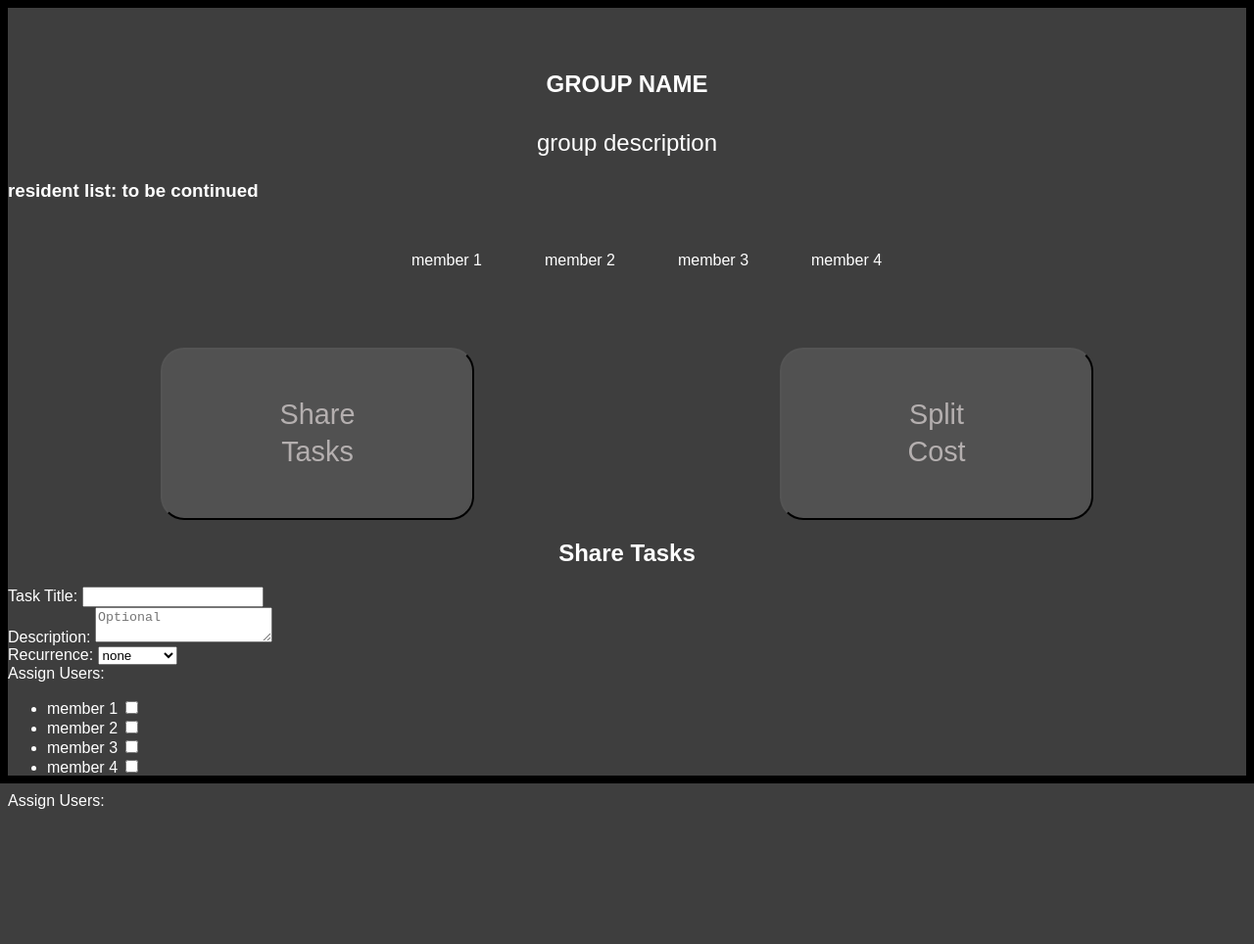
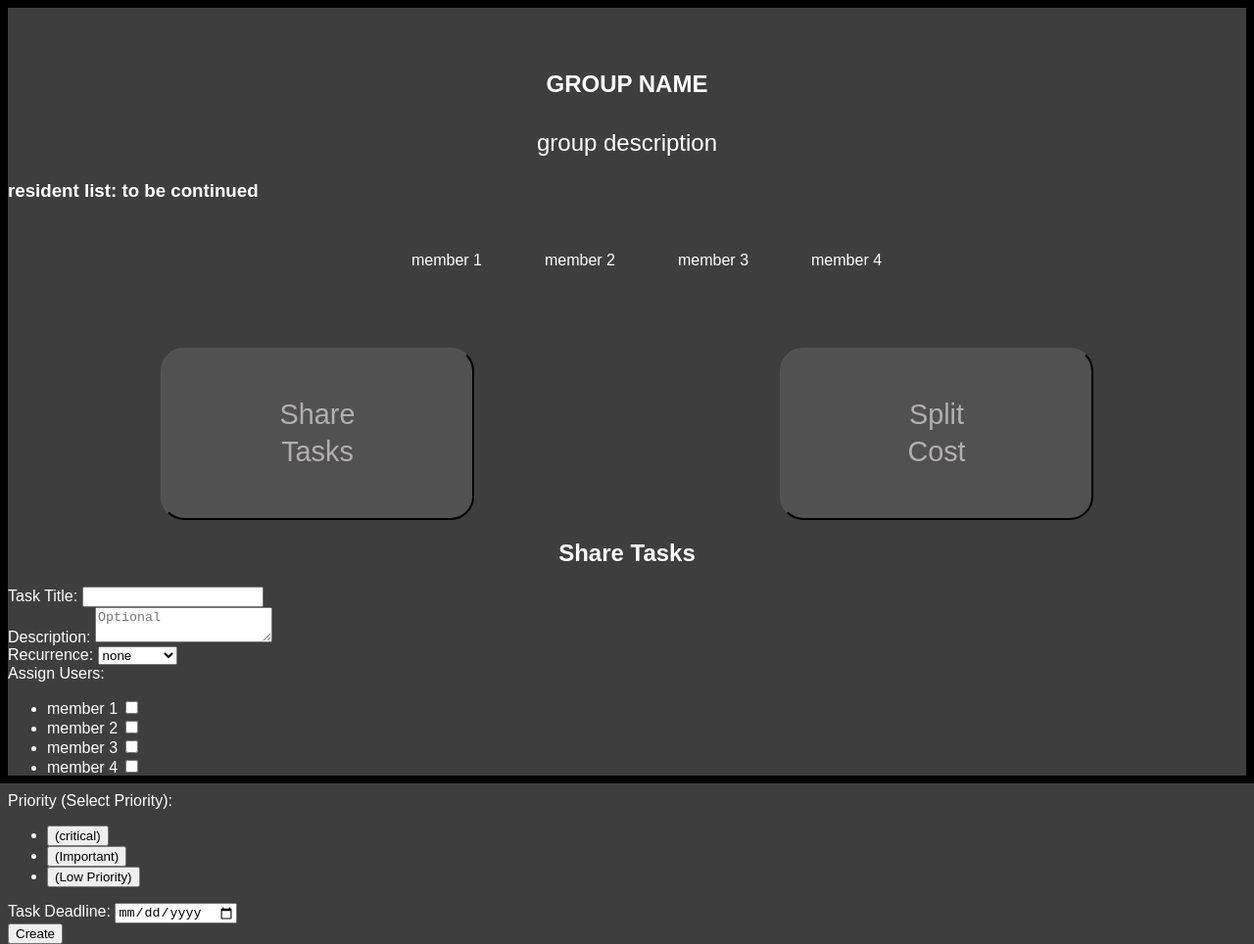
Before and after one commit to SETAP-1C2/House-Sharing-App, a website: page frontend/groupMainPage.html in a window 1280 px wide. Shown: the whole page at 98% size. Before the commit the page ends 827 px from the top, so only its background shows below. Drawn offline with Linux system fonts and the light colour scheme.

Commit message:
Working on the task input (need to make it centered in a box on its own

```diff
--- a/frontend/groupMainPage.html
+++ b/frontend/groupMainPage.html
@@ -84,13 +84,26 @@
 
                 <!-- Priority -->
                 <section>
-                    <label for="Assign-users">Assign Users:</label>
+                    <label for="priority">Priority (Select Priority):</label>
+                    <ul>
+                        <li> <button>(critical)</button></li>
+                        <li><button>(Important)</button></li>
+                        <li><button>(Low Priority)</button></li>
+                    </ul>
+                </section>
+
+                <!-- Task Deadline -->
+                <section>
+                    <label for="deadline">Task Deadline:</label>
+                    <!-- set dates to be only for future. -->
+                    <input type="date" id="task-deadline" name="deadline" required>
+                </section>
 
 
+                <!-- Create Button -->
+                <button id="create-task-button" type="submit">Create</button>
+            </form>
 
-                </section>
-
-            </form>
         </section>
 
     </section>
```
